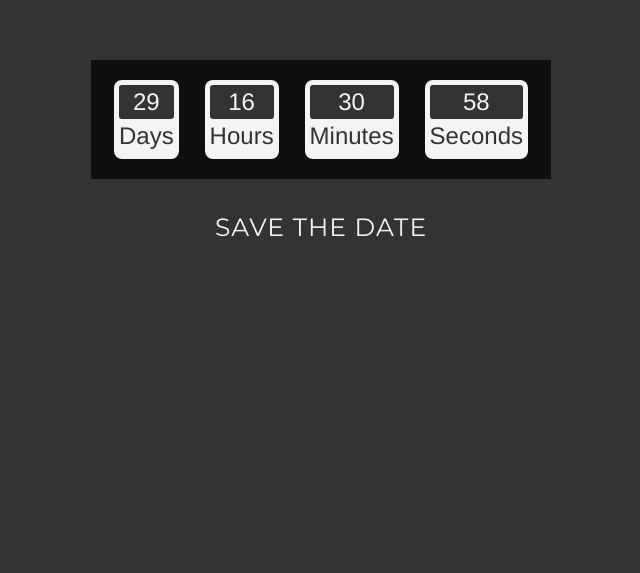
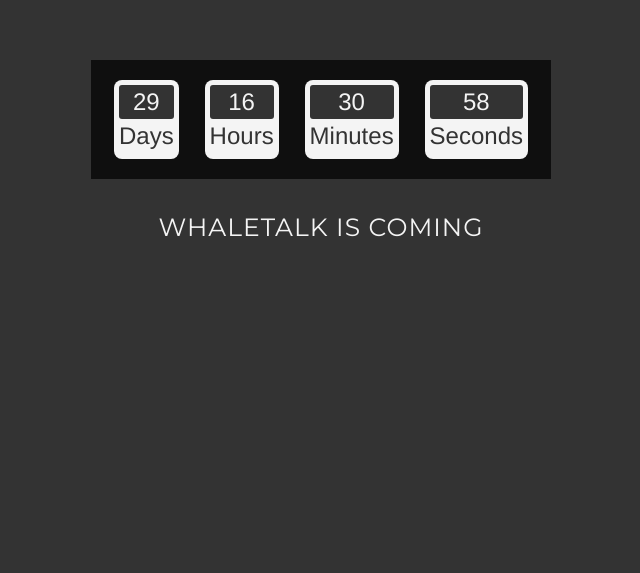
Before and after one commit to iwilsonq/whales-r-us, a website: page index.html in a window 1280 px wide. Shown: the part 227-800 px from the top of the page, without its empty margins (319-959 px from the left). Drawn offline with nearby package versions, Linux system fonts and the light colour scheme.

Commit message:
whaletalk is coming

```diff
--- a/index.html
+++ b/index.html
@@ -80,7 +80,7 @@
                 </div>
               </div>
               <h4 class="intro-text">
-                Save the date
+                WhaleTalk is coming
               </h4>
             </div>
           </div>
```
